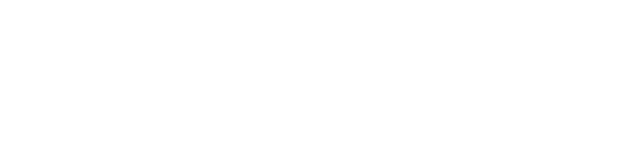
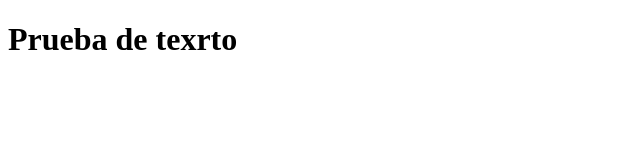
Before and after one commit to leguiyot/integrador, a plain HTML site: page index.html in a window 1280 px wide. Shown: the whole page, without its empty margins (0-640 px from the left). Drawn offline with Linux system fonts and the light colour scheme.

Commit message:
Modificacion de titulo

```diff
--- a/index.html
+++ b/index.html
@@ -4,10 +4,12 @@
     <meta charset="UTF-8">
     <meta http-equiv="X-UA-Compatible" content="IE=edge">
     <meta name="viewport" content="width=device-width, initial-scale=1.0">
-    <title>Proyecto Integrador</title>
+    <title>Proyecto Integrado Prueba</title>
 
 </head>
 <body>
 
+    <h1> Prueba de texrto </h1>
+
 </body>
 </html>
```
